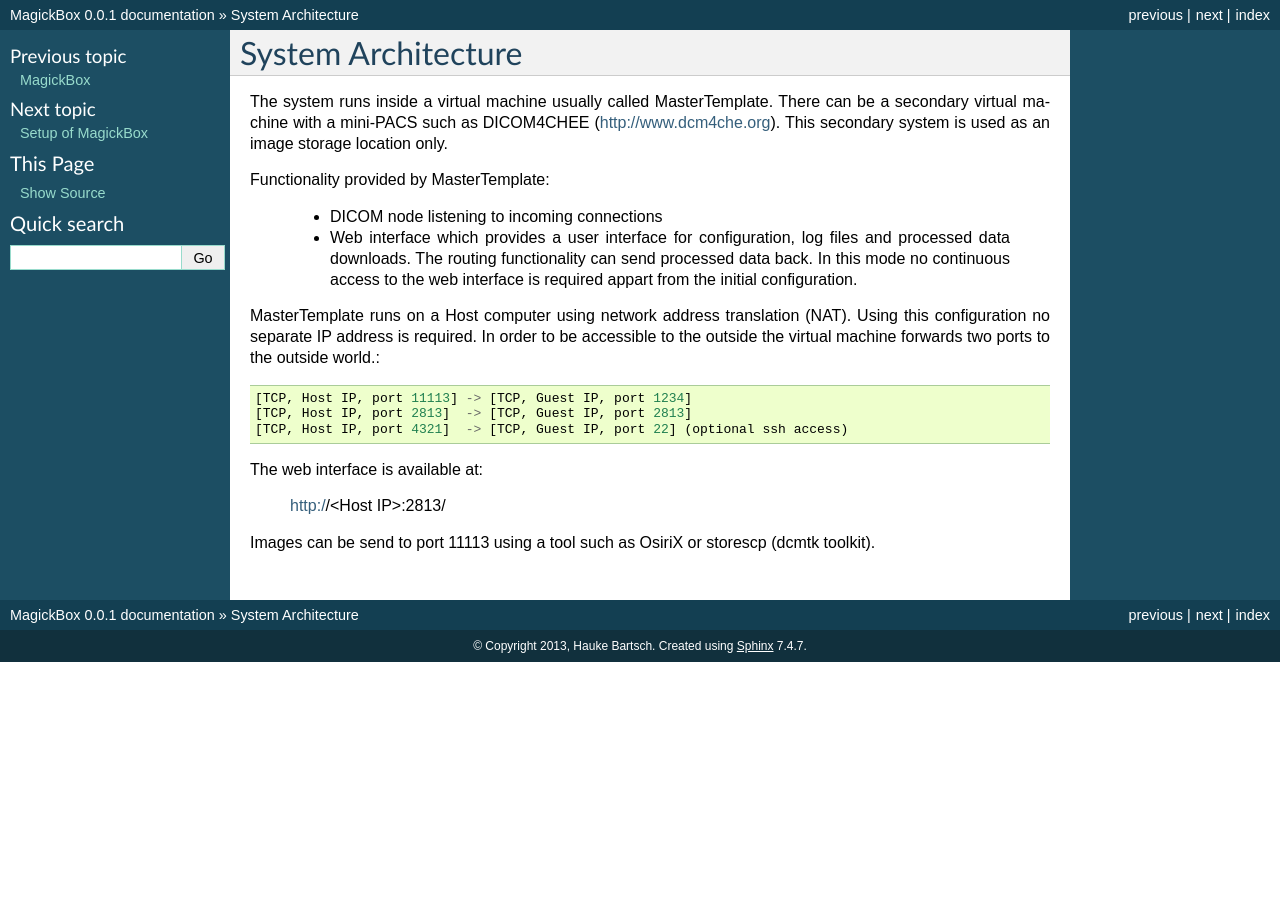
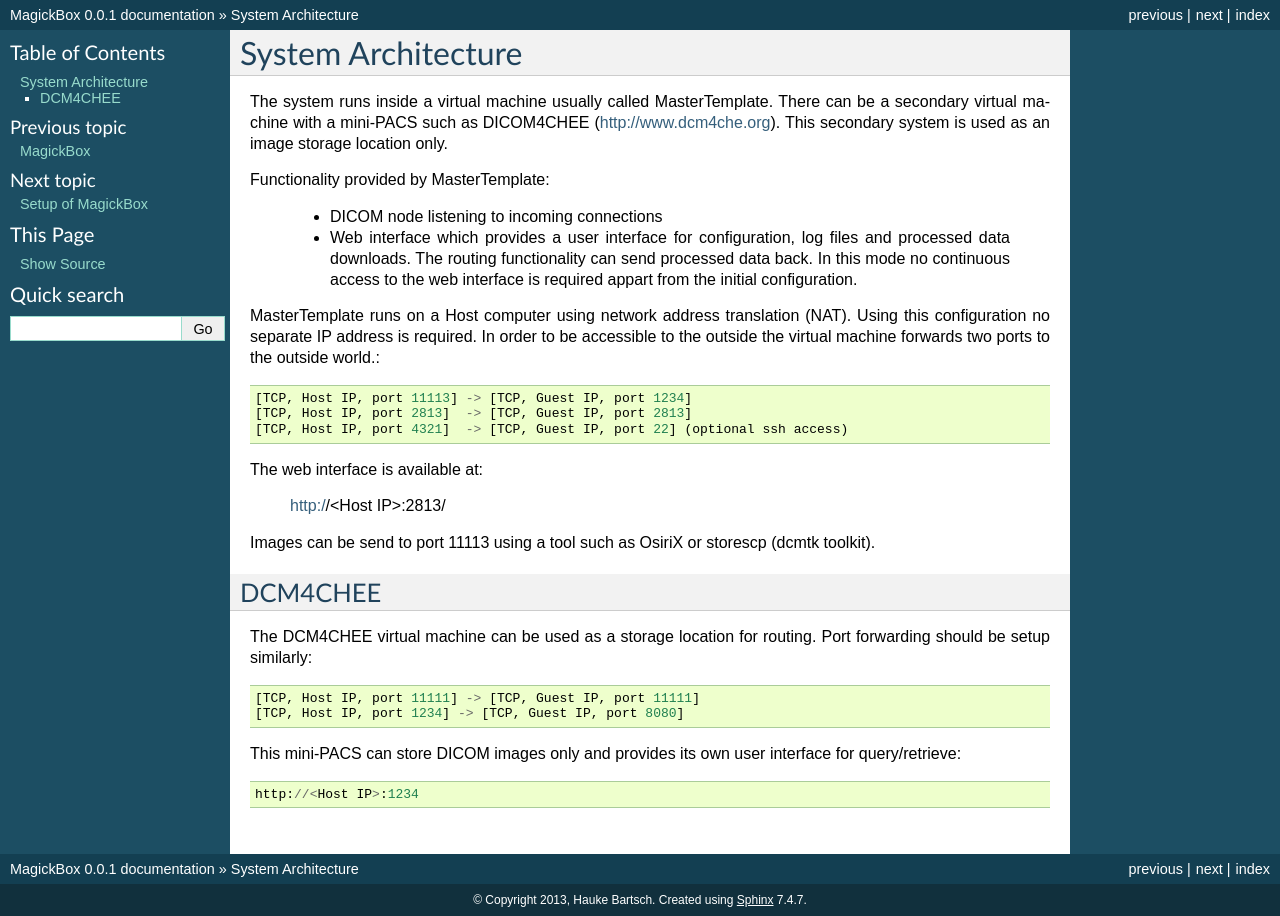
Before and after one commit to HaukeBartsch/MagickBox, a Sphinx documentation site: the page built from code/documentation/docs/source/Introduction.rst, in a window 1280 px wide. Built offline with Sphinx 7.4.7, drawn with Linux system fonts in a browser that asks for light colours.

Commit message:
reformat

```diff
--- a/code/documentation/docs/source/Introduction.rst
+++ b/code/documentation/docs/source/Introduction.rst
@@ -22,3 +22,15 @@
 	http://<Host IP>:2813/
 
 Images can be send to port 11113 using a tool such as OsiriX or storescp (dcmtk toolkit).
+
+DCM4CHEE
+========
+
+The DCM4CHEE virtual machine can be used as a storage location for routing. Port forwarding should be setup similarly::
+
+	[TCP, Host IP, port 11111] -> [TCP, Guest IP, port 11111]
+	[TCP, Host IP, port 1234] -> [TCP, Guest IP, port 8080]
+
+This mini-PACS can store DICOM images only and provides its own user interface for query/retrieve::
+
+    http://<Host IP>:1234
```
